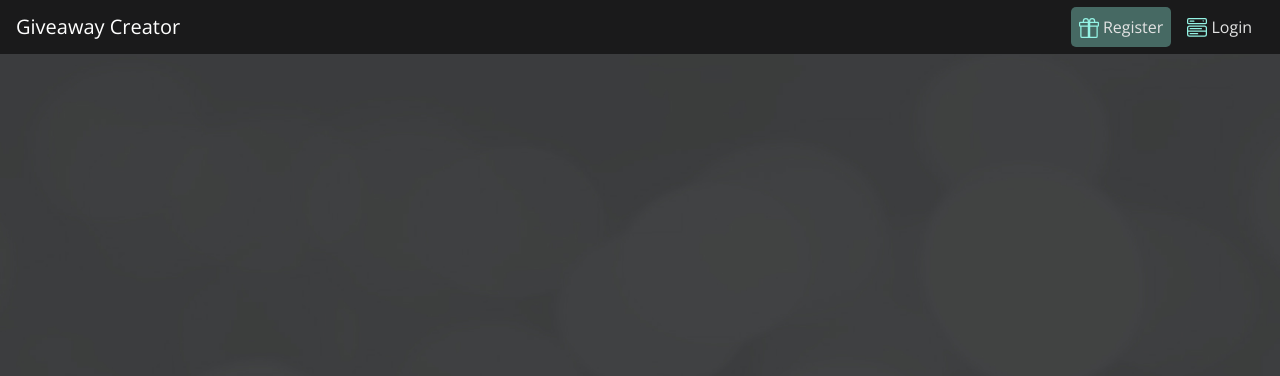
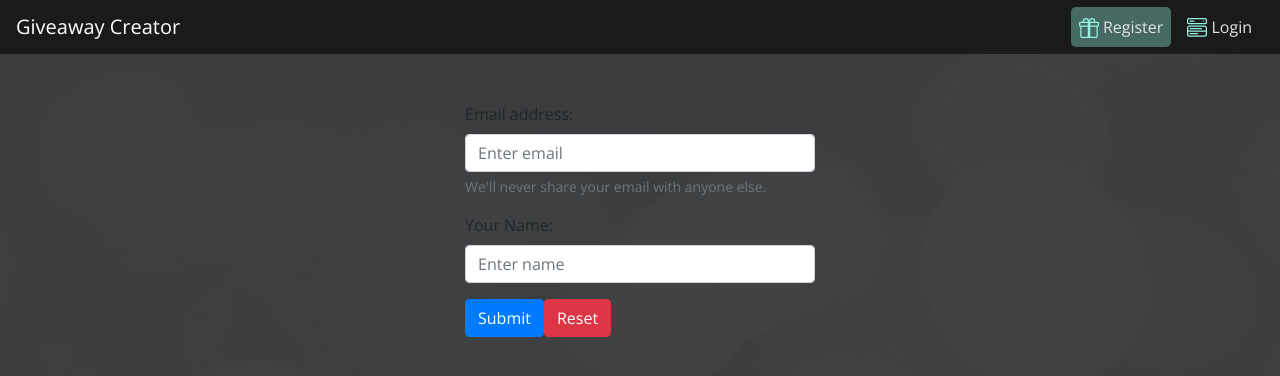
Before and after one commit to Andrei1524/gw-creator, a Nuxt app in the folder client/: page /register in a window 1280 px wide. Shown: the top 376 px of the page. Built offline with nearby package versions, Linux system fonts and the light colour scheme.

Commit message:
add register & login page

```diff
--- a/client/assets/css/override/bootstrap-vue.scss
+++ b/client/assets/css/override/bootstrap-vue.scss
@@ -74,3 +74,5 @@ btn:focus, a:focus {
 .special-nav-item {
   background-color: $quarter-opacity-light-blue;
 }
+
+// REGISTER/LOGIN custom center container
--- a/client/components/_shared/Header.vue
+++ b/client/components/_shared/Header.vue
@@ -1,7 +1,7 @@
 <template>
   <div class='header custom-header'>
     <b-navbar toggleable='lg' type='dark' variant='info' :class="{'pr-3': !isLoggedIn}">
-      <b-navbar-brand href='#'>Giveaway Creator</b-navbar-brand>
+      <b-navbar-brand to='/'>Giveaway Creator</b-navbar-brand>
 
       <b-navbar-toggle target='nav-collapse'></b-navbar-toggle>
 
@@ -39,11 +39,11 @@
 
         <!--  NON AUTH NAV  -->
         <b-navbar-nav class='ml-auto d-flex align-items-center' v-else>
-          <b-nav-item href='#' class='special-nav-item'>
+          <b-nav-item to='/register' class='special-nav-item'>
             <b-icon icon='gift' aria-hidden='true'></b-icon>
             Register
           </b-nav-item>
-          <b-nav-item href='#'>
+          <b-nav-item to='/login'>
             <b-icon icon='menu-button-wide' aria-hidden='true'></b-icon>
             Login
           </b-nav-item>
--- /dev/null
+++ b/client/pages/login.vue
@@ -0,0 +1,10 @@
+<template>
+  <div>
+    login
+  </div>
+</template>
+
+<script>
+export default {
+}
+</script>
--- /dev/null
+++ b/client/pages/register.vue
@@ -0,0 +1,70 @@
+<template>
+  <div class='register-page'>
+    <b-container class='mt-5'>
+      <b-row class="justify-content-md-center">
+        <b-col col lg="4">
+          <b-form @submit='onSubmit' @reset='onReset' v-if='show'>
+            <b-form-group
+              id='input-group-1'
+              label='Email address:'
+              label-for='input-1'
+              description="We'll never share your email with anyone else."
+            >
+              <b-form-input
+                id='input-1'
+                v-model='form.email'
+                type='email'
+                placeholder='Enter email'
+                required
+              ></b-form-input>
+            </b-form-group>
+
+            <b-form-group id='input-group-2' label='Your Name:' label-for='input-2'>
+              <b-form-input
+                id='input-2'
+                v-model='form.name'
+                placeholder='Enter name'
+                required
+              ></b-form-input>
+            </b-form-group>
+
+            <b-button type='submit' variant='primary'>Submit</b-button>
+            <b-button type='reset' variant='danger'>Reset</b-button>
+          </b-form>
+        </b-col>
+      </b-row>
+    </b-container>
+  </div>
+</template>
+
+<script>
+export default {
+  data() {
+    return {
+      form: {
+        email: '',
+        name: ''
+      },
+      show: true
+    }
+  },
+
+  methods: {
+    onSubmit(event) {
+      event.preventDefault()
+      alert(JSON.stringify(this.form))
+    },
+    onReset(event) {
+      event.preventDefault()
+      // Reset our form values
+      this.form.email = ''
+      this.form.name = ''
+      // Trick to reset/clear native browser form validation state
+      this.show = false
+      this.$nextTick(() => {
+        this.show = true
+      })
+    }
+  }
+}
+</script>
```
